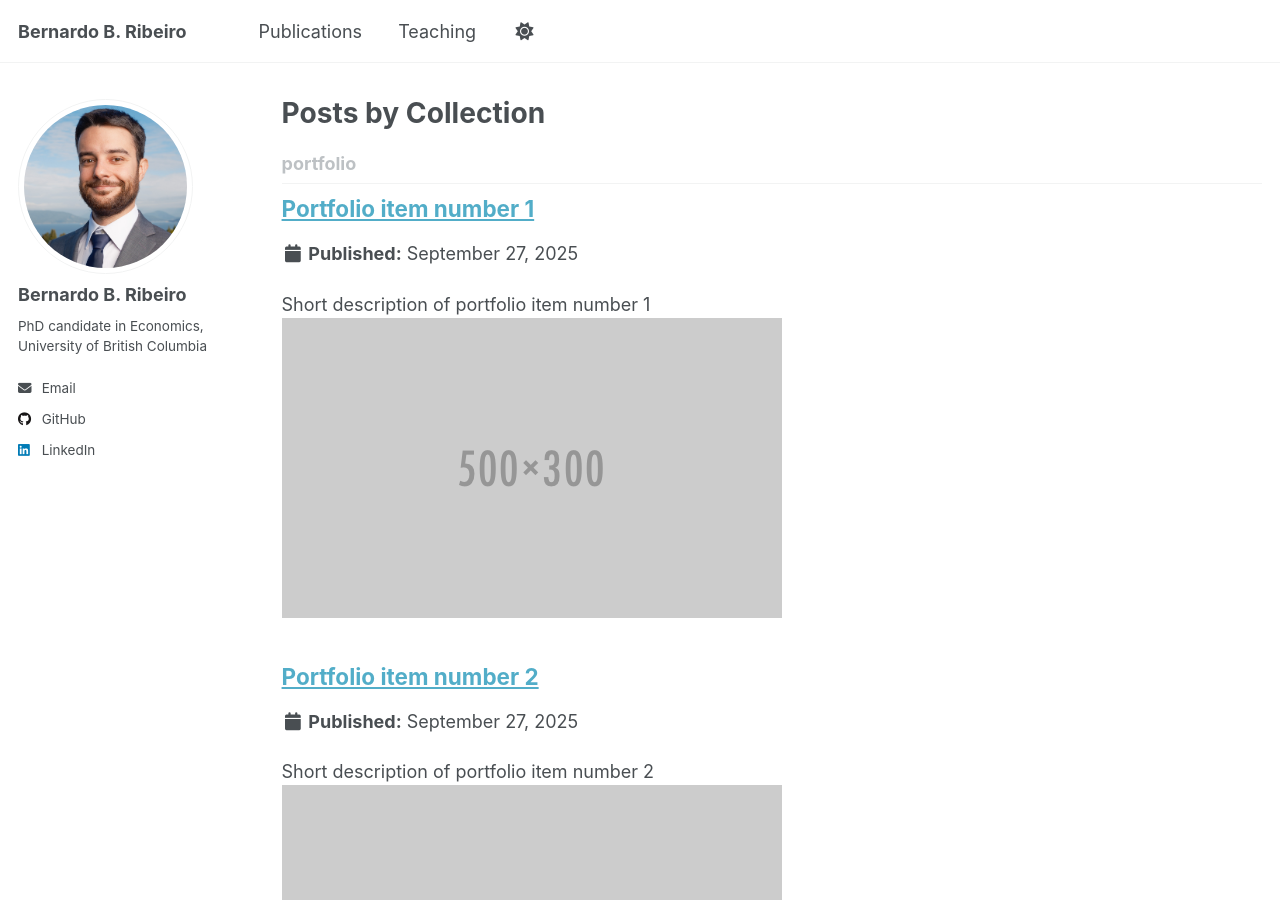
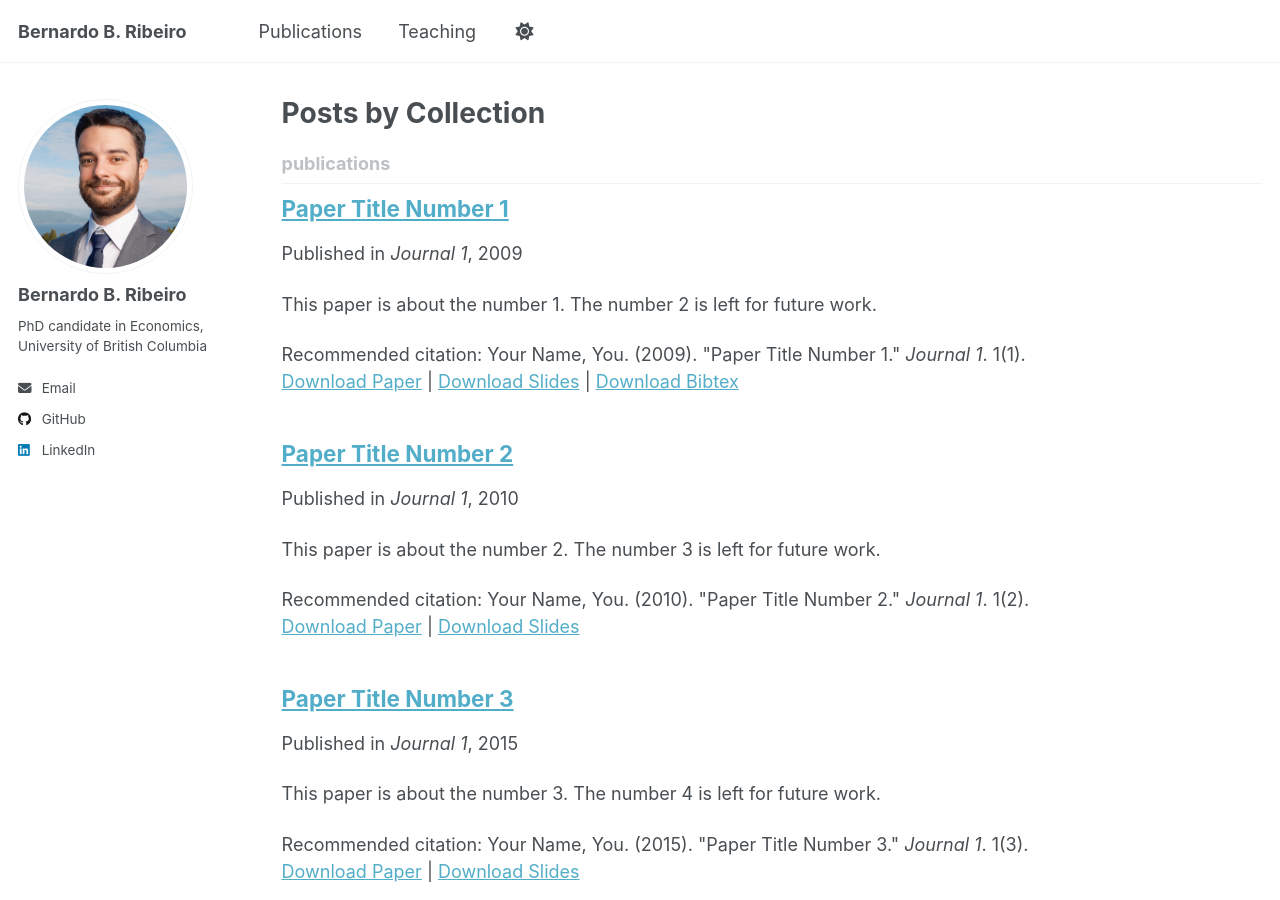
Before and after one commit to bbribeiro/bbribeiro.github.io, a Jekyll site: the page built from _pages/collection-archive.html, in a window 1280 px wide and 900 px high. Built offline with Jekyll 4.4.1, drawn with Linux system fonts in a browser that asks for light colours; a script that is not in the unit is left out; part of the change alters nothing that is shown.

Commit message:
Update _config.yml

```diff
--- a/_config.yml
+++ b/_config.yml
@@ -224,12 +224,6 @@ collections:
   publications:
     output: true
     permalink: /:collection/:path/
-  portfolio:
-    output: true
-    permalink: /:collection/:path/
-  talks:
-    output: false
-    #permalink: /:collection/:path/
 
 
 # These settings control how pages and collections are included in the site
```
